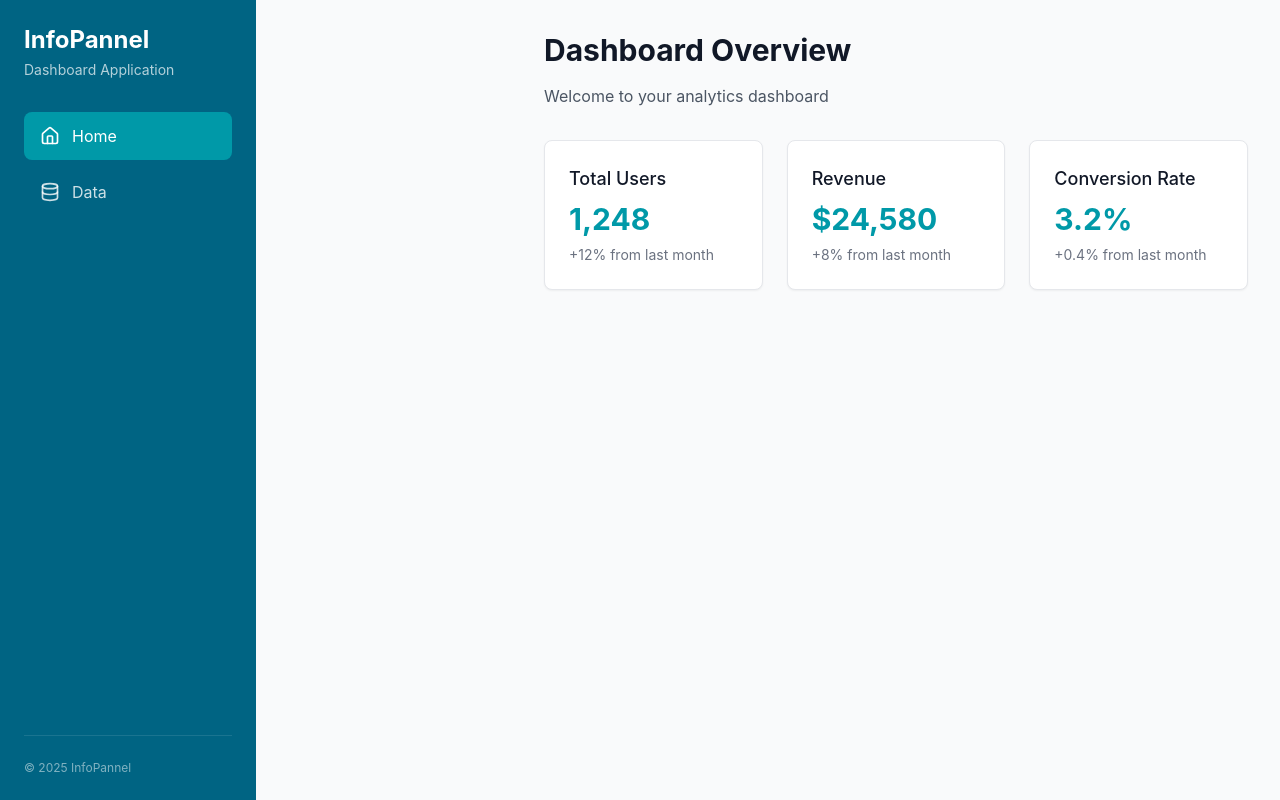
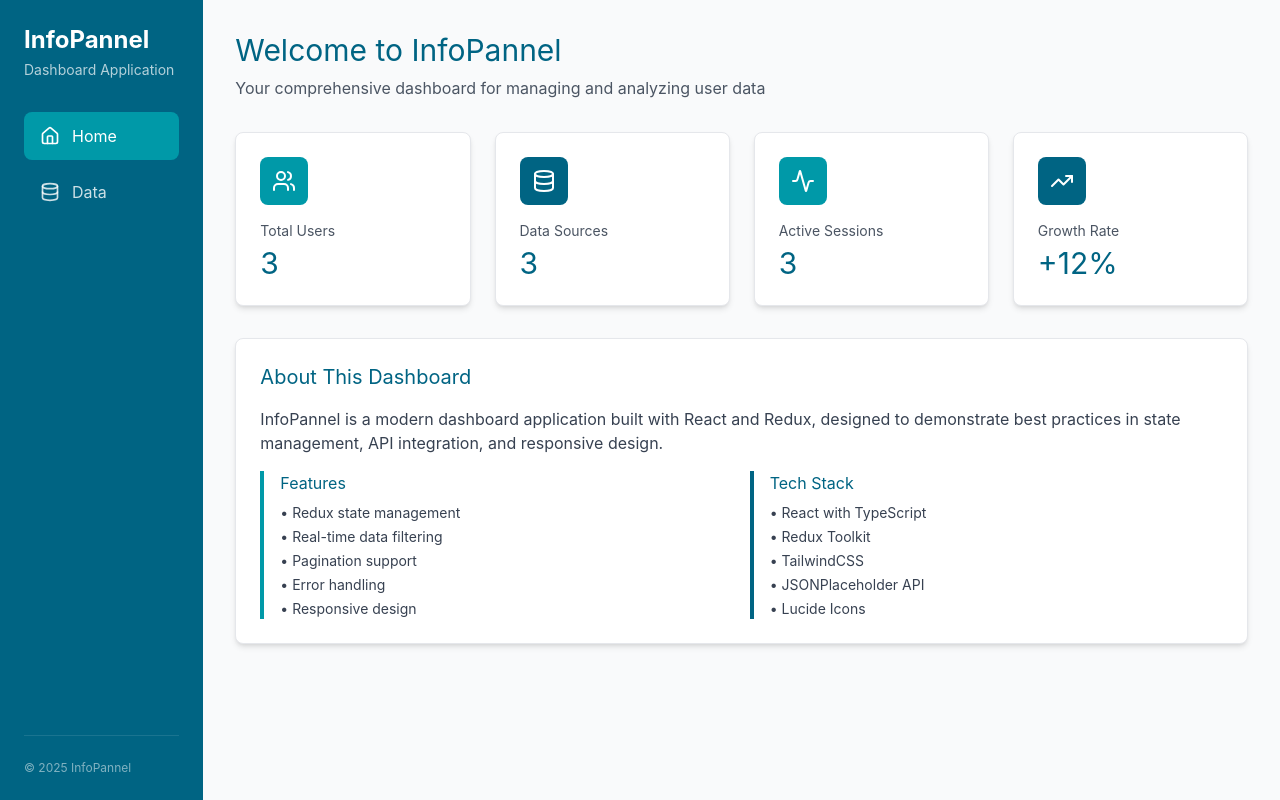
Before and after one commit to roshni73/info-panel, a React (Vite) app: page /home in a window 1280 px wide. Built offline with nearby package versions, Linux system fonts and the light colour scheme.

Commit message:
feat(home):add homepage using mock data

```diff
--- a/package.json
+++ b/package.json
@@ -15,7 +15,8 @@
     "react": "^19.2.0",
     "react-dom": "^19.2.0",
     "react-redux": "^9.2.0",
-    "react-router-dom": "^7.9.6"
+    "react-router-dom": "^7.9.6",
+    "recharts": "^3.4.1"
   },
   "devDependencies": {
     "@eslint/js": "^9.39.1",
--- a/src/components/SideBar/index.tsx
+++ b/src/components/SideBar/index.tsx
@@ -12,28 +12,24 @@ export function Sidebar({ isOpen, onClose }: SidebarProps) {
 
   const handleNavigate = (path: string) => {
     navigate(path);
-    onClose(); // Close sidebar on mobile after navigation
+    onClose();
   };
 
   const isActive = (path: string) => location.pathname === path;
 
   return (
     <>
-      {/* Mobile overlay */}
       {isOpen && (
         <div
           className="fixed inset-0 bg-black/50 z-40 lg:hidden"
           onClick={onClose}
         />
       )}
-
-      {/* Sidebar */}
       <aside
         className={`fixed lg:static inset-y-0 left-0 z-50 bg-[#006483] text-white w-64 min-h-screen p-6 flex flex-col transform transition-transform duration-300 ease-in-out lg:transform-none ${
           isOpen ? 'translate-x-0' : '-translate-x-full lg:translate-x-0'
         }`}
       >
-        {/* Close button for mobile */}
         <button
           onClick={onClose}
           className="lg:hidden absolute top-4 right-4 text-white/80 hover:text-white"
@@ -41,14 +37,10 @@ export function Sidebar({ isOpen, onClose }: SidebarProps) {
         >
           <X className="w-6 h-6" />
         </button>
-
-        {/* Brand */}
         <div className="mb-8">
           <h1 className="text-2xl font-bold mb-1">InfoPannel</h1>
           <p className="text-white/70 text-sm">Dashboard Application</p>
         </div>
-
-        {/* Navigation */}
         <nav className="flex-1">
           <button
             onClick={() => handleNavigate('/home')}
@@ -74,8 +66,6 @@ export function Sidebar({ isOpen, onClose }: SidebarProps) {
             <span>Data</span>
           </button>
         </nav>
-
-        {/* Footer */}
         <div className="mt-auto pt-6 border-t border-white/10">
           <p className="text-xs text-white/50">© 2025 InfoPannel</p>
         </div>
--- a/src/components/layout/index.tsx
+++ b/src/components/layout/index.tsx
@@ -1,4 +1,4 @@
-import React, { useState } from 'react';
+import { useState } from 'react';
 import { Menu } from 'lucide-react';
 import { Routes, Route, Navigate } from 'react-router-dom';
 import Data from '../../view/data';
@@ -12,8 +12,7 @@ export function Layout() {
     <div className="flex min-h-screen bg-gray-50">
       <Sidebar isOpen={sidebarOpen} onClose={() => setSidebarOpen(false)} />
 
-      <main className="flex-1 w-full lg:ml-64">
-        {/* Mobile header */}
+      <main >
         <div className="lg:hidden bg-white border-b border-gray-200 px-4 py-3 sticky top-0 z-30">
           <div className="flex items-center justify-between">
             <button
@@ -24,12 +23,12 @@ export function Layout() {
               <Menu className="w-6 h-6 text-gray-700" />
             </button>
             <h1 className="text-lg text-[#006483]">InfoPannel</h1>
-            <div className="w-10" /> {/* Spacer */}
+            <div className="w-10" />
           </div>
         </div>
 
         <div className="p-4 md:p-6 lg:p-8">
-          <div className="max-w-7xl mx-auto">
+          <div>
             <Routes>
               <Route path="/" element={<Navigate to="/home" replace />} />
               <Route path="/home" element={<Home />} />
--- a/src/view/data/index.tsx
+++ b/src/view/data/index.tsx
@@ -1,6 +1,4 @@
-import React from 'react';
-
-const Data: React.FC = () => {
+function Data () {
   return (
     <div>
       <h1 className="text-3xl font-bold text-gray-900 mb-4">Data Management</h1>
--- a/src/view/home/index.tsx
+++ b/src/view/home/index.tsx
@@ -1,30 +1,102 @@
-import React from 'react';
+import { Activity, Database, TrendingUp, Users } from "lucide-react";
 
-const Home: React.FC = () => {
+function Home() {
+  const mockUsers = [
+    { id: 1, name: 'John Doe', email: 'john@example.com' },
+    { id: 2, name: 'Jane Smith', email: 'jane@example.com' },
+    { id: 3, name: 'Bob Johnson', email: 'bob@example.com' },
+  ];
+
+  const stats = [
+    {
+      title: 'Total Users',
+      value: mockUsers.length,
+      icon: Users,
+      color: 'bg-[#0099A8]',
+    },
+    {
+      title: 'Data Sources',
+      value: 3,
+      icon: Database,
+      color: 'bg-[#006483]',
+    },
+    {
+      title: 'Active Sessions',
+      value: mockUsers.length,
+      icon: Activity,
+      color: 'bg-[#0099A8]',
+    },
+    {
+      title: 'Growth Rate',
+      value: '+12%',
+      icon: TrendingUp,
+      color: 'bg-[#006483]',
+    },
+  ];
+
   return (
     <div>
-      <h1 className="text-3xl font-bold text-gray-900 mb-4">Dashboard Overview</h1>
-      <p className="text-gray-600 mb-8">Welcome to your analytics dashboard</p>
+      <div className="mb-6 md:mb-8">
+        <h1 className="text-2xl md:text-3xl text-[#006483] mb-2">Welcome to InfoPannel</h1>
+        <p className="text-sm md:text-base text-gray-600">
+          Your comprehensive dashboard for managing and analyzing user data
+        </p>
+      </div>
 
-      <div className="grid grid-cols-1 md:grid-cols-3 gap-6">
-        <div className="bg-white p-6 rounded-lg border border-gray-200 shadow-sm">
-          <h3 className="text-lg font-medium text-gray-900 mb-2">Total Users</h3>
-          <p className="text-3xl font-bold text-[#0099A8]">1,248</p>
-          <p className="text-sm text-gray-500 mt-2">+12% from last month</p>
-        </div>
-        <div className="bg-white p-6 rounded-lg border border-gray-200 shadow-sm">
-          <h3 className="text-lg font-medium text-gray-900 mb-2">Revenue</h3>
-          <p className="text-3xl font-bold text-[#0099A8]">$24,580</p>
-          <p className="text-sm text-gray-500 mt-2">+8% from last month</p>
-        </div>
-        <div className="bg-white p-6 rounded-lg border border-gray-200 shadow-sm">
-          <h3 className="text-lg font-medium text-gray-900 mb-2">Conversion Rate</h3>
-          <p className="text-3xl font-bold text-[#0099A8]">3.2%</p>
-          <p className="text-sm text-gray-500 mt-2">+0.4% from last month</p>
+      <div className="grid grid-cols-1 sm:grid-cols-2 lg:grid-cols-4 gap-4 md:gap-6 mb-6 md:mb-8">
+        {stats.map((stat, index) => {
+          const Icon = stat.icon;
+          return (
+            <div
+              key={index}
+              className="bg-white rounded-lg shadow-md p-4 md:p-6 border border-gray-200 hover:shadow-lg transition-shadow"
+            >
+              <div className="flex items-center justify-between mb-3 md:mb-4">
+                <div className={`${stat.color} p-2 md:p-3 rounded-lg`}>
+                  <Icon className="w-5 h-5 md:w-6 md:h-6 text-white" />
+                </div>
+              </div>
+              <h3 className="text-gray-600 text-xs md:text-sm mb-1">{stat.title}</h3>
+              <p className="text-2xl md:text-3xl text-[#006483]">{stat.value}</p>
+            </div>
+          );
+        })}
+      </div>
+
+      <div className="bg-white rounded-lg shadow-md p-4 md:p-6 border border-gray-200">
+        <h2 className="text-lg md:text-xl text-[#006483] mb-3 md:mb-4">About This Dashboard</h2>
+        <div className="space-y-3 md:space-y-4 text-sm md:text-base text-gray-700">
+          <p>
+            InfoPannel is a modern dashboard application built with React and Redux,
+            designed to demonstrate best practices in state management, API integration,
+            and responsive design.
+          </p>
+          <div className="grid grid-cols-1 md:grid-cols-2 gap-4 mt-4 md:mt-6">
+            <div className="border-l-4 border-[#0099A8] pl-3 md:pl-4">
+              <h3 className="text-[#006483] mb-2">Features</h3>
+              <ul className="space-y-1 text-xs md:text-sm">
+                <li>• Redux state management</li>
+                <li>• Real-time data filtering</li>
+                <li>• Pagination support</li>
+                <li>• Error handling</li>
+                <li>• Responsive design</li>
+              </ul>
+            </div>
+            <div className="border-l-4 border-[#006483] pl-3 md:pl-4">
+              <h3 className="text-[#006483] mb-2">Tech Stack</h3>
+              <ul className="space-y-1 text-xs md:text-sm">
+                <li>• React with TypeScript</li>
+                <li>• Redux Toolkit</li>
+                <li>• TailwindCSS</li>
+                <li>• JSONPlaceholder API</li>
+                <li>• Lucide Icons</li>
+              </ul>
+            </div>
+          </div>
         </div>
       </div>
     </div>
   );
-};
+}
 
 export default Home;
```
Also changed, not shown: 1 other file (tests, documents, lock files or other folders).
